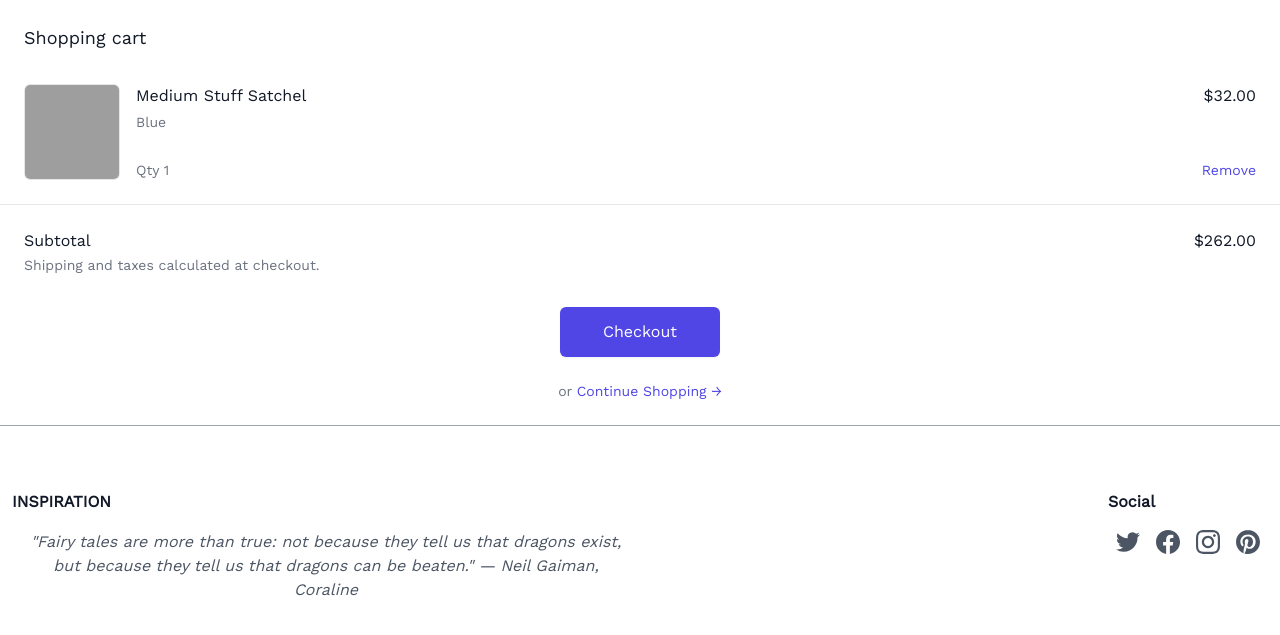
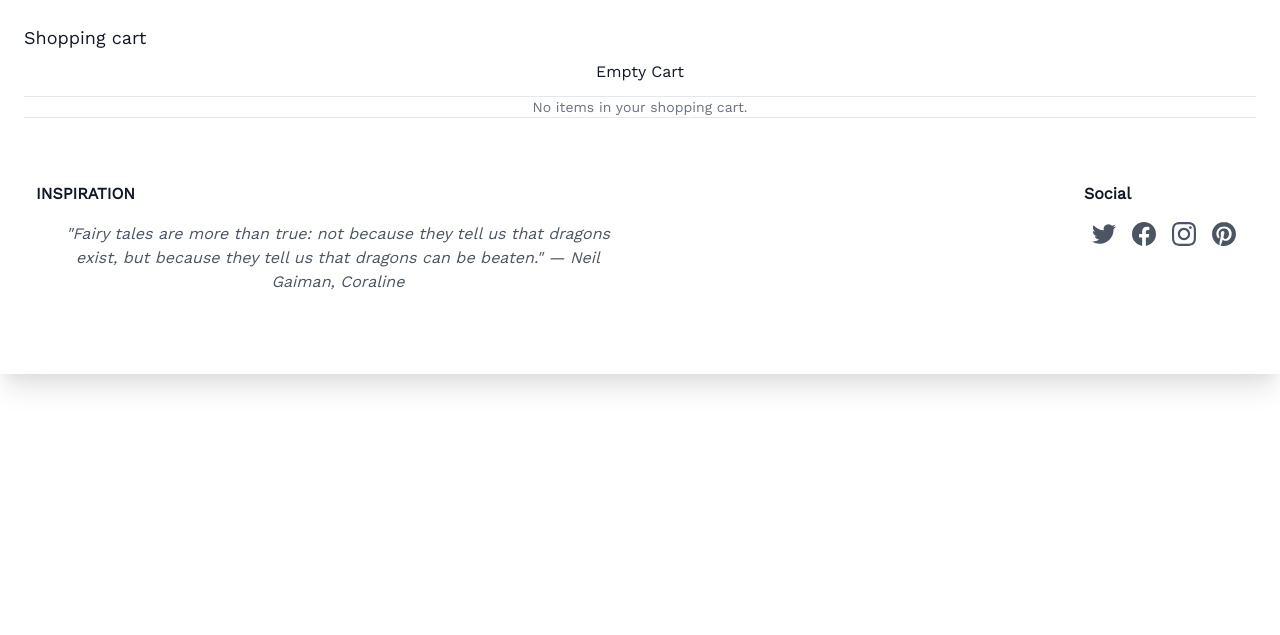
Before and after one commit to Rohanpudasaini/fyp_django, a Django app: page /cart/ in a window 1280 px wide. Shown: the part 72-707 px from the top of the page. Run offline with Django 4.2, Linux system fonts and the light colour scheme; parts of the project's set-up code (start-up, migrations or seed data) failed here and were passed over; some libraries are stand-ins or nearby versions; grey boxes are pictures that could not be loaded.

Commit message:
feat(cart):Added dynamic cart summary page

```diff
--- a/cart/cart.py
+++ b/cart/cart.py
@@ -1,3 +1,6 @@
+from store.models import Product
+
+
 class Cart():
 
     def __init__(self, request) -> None:
@@ -16,14 +19,19 @@
         if product_id in self.cart:
             pass
         else:
-            # if product.is_sale:
-                # self.cart[product_id] = {'price':str(product.sale_price)}
-            # else:
-                # self.cart[product_id] = {'price':str(product.price)}
+            if product.is_sale:
+                self.cart[product_id] = {'price':str(product.sale_price)}
+            else:
+                self.cart[product_id] = {'price':str(product.price)}
             # self.cart[product_id] = {'price':str(product.price)}
-            self.cart[product_id] = {'price': str(product.price)}
+            # self.cart[product_id] = {'price': str(product.price)}
 
         self.session.modified = True
 
     def __len__(self):
         return len(self.cart)
+
+    def get_prods(self):
+        product_ids = self.cart.keys()
+        products = Product.objects.filter(id__in=product_ids)
+        return products
--- a/cart/templates/cart_summary.html
+++ b/cart/templates/cart_summary.html
@@ -21,20 +21,26 @@
           <div class="mt-8">
             <div class="flow-root">
               <ul role="list" class="-my-6 divide-y divide-gray-200">
+                {% if cart_products %}
+                {% for product in cart_products %}
                 <li class="flex py-6">
                   <div class="h-24 w-24 flex-shrink-0 overflow-hidden rounded-md border border-gray-200">
-                    <img src="https://tailwindui.com/img/ecommerce-images/shopping-cart-page-04-product-02.jpg" alt="Front of satchel with blue canvas body, black straps and handle, drawstring top, and front zipper pouch." class="h-full w-full object-cover object-center">
+                    <img src="{{product.image.url}}" alt="{{product.name}}" class="h-full w-full object-cover object-center">
                   </div>
 
                   <div class="ml-4 flex flex-1 flex-col">
                     <div>
                       <div class="flex justify-between text-base font-medium text-gray-900">
                         <h3>
-                          <a href="#">Medium Stuff Satchel</a>
+                          <a href="#">{{product.name}}</a>
                         </h3>
-                        <p class="ml-4">$32.00</p>
+                        {% if product.is_sale%}
+                        <p class="ml-4">रु {{product.sale_price}}</p>
+                        {% else %}
+                        <p class="ml-4">रु {{product.price}}</p>
+                        {% endif %}
                       </div>
-                      <p class="mt-1 text-sm text-gray-500">Blue</p>
+                      <p class="mt-1 text-sm text-gray-500">{{product.author}}, {{product.publicationx}}</p>
                     </div>
                     <div class="flex flex-1 items-end justify-between text-sm">
                       <p class="text-gray-500">Qty 1</p>
@@ -45,6 +51,7 @@
                     </div>
                   </div>
                 </li>
+                {% endfor %}
 
               </ul>
             </div>
@@ -71,4 +78,11 @@
           </div>
         </div>
       </div>
+      {% else %}
+      <div class="flex justify-center text-base font-medium text-gray-900">
+        <p>Empty Cart</p>
+      </div>
+      <p class="flex justify-center mt-3 text-sm text-gray-500">No items in your shopping cart.</p>
+
+      {% endif %}
   {% endblock %}
--- a/cart/views.py
+++ b/cart/views.py
@@ -7,7 +7,9 @@
 # Create your views here.
 
 def cart_summary(request):
-    return render(request, 'cart_summary.html', {})
+    cart = Cart(request)
+    cart_products = cart.get_prods()
+    return render(request, 'cart_summary.html', {'cart_products':cart_products})
 
 def cart_add(request):
     cart = Cart(request)
```
Also changed, not shown: db.sqlite3.
